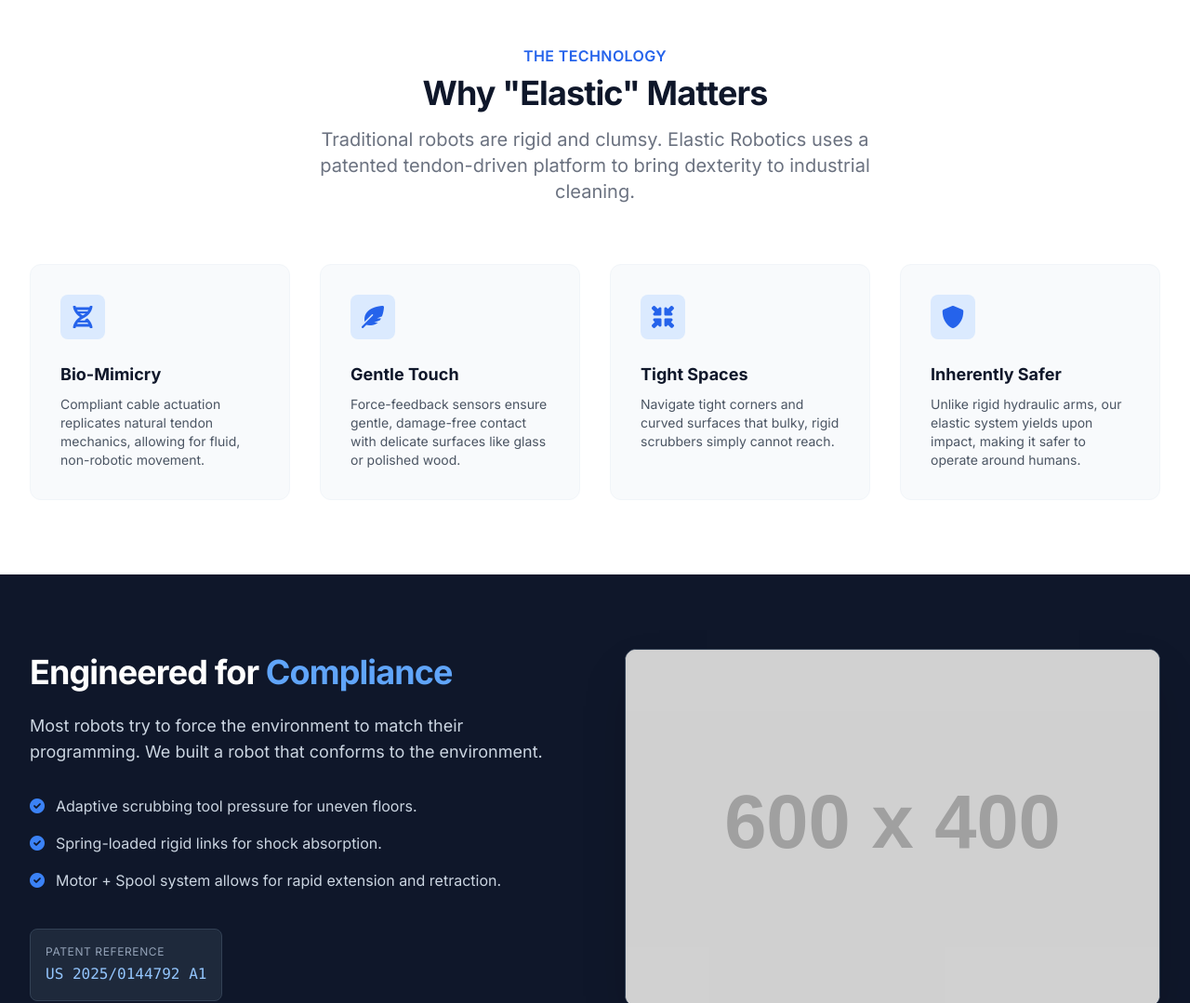
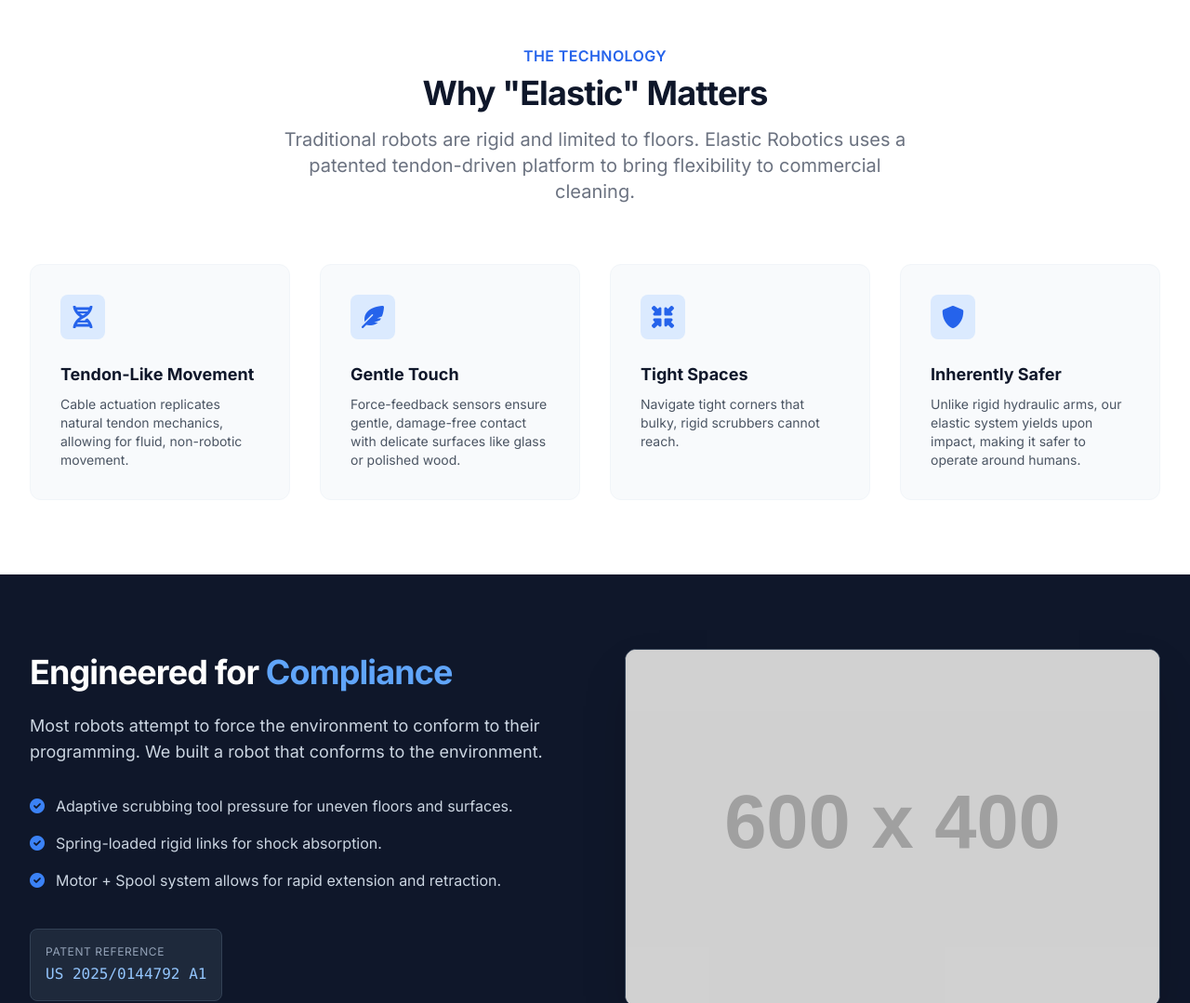
Before and after one commit to Deep2003/ElasticRobotics, a plain HTML site: page index.html in a window 1280 px wide. Shown: the part 760-1839 px from the top of the page at 93% size. Drawn offline with nearby package versions, Linux system fonts and the light colour scheme; placeholder pictures from the web are drawn by us.

Commit message:
Revise text for clarity and precision

```diff
--- a/index.html
+++ b/index.html
@@ -95,7 +95,7 @@ You can save this as `index.html`.
                     Why "Elastic" Matters
                 </p>
                 <p class="mt-4 max-w-2xl text-xl text-gray-500 mx-auto">
-                    Traditional robots are rigid and clumsy. Elastic Robotics uses a patented tendon-driven platform to bring dexterity to industrial cleaning.
+                    Traditional robots are rigid and limited to floors. Elastic Robotics uses a patented tendon-driven platform to bring flexibility to commercial cleaning.
                 </p>
             </div>
 
@@ -104,8 +104,8 @@ You can save this as `index.html`.
                     <div class="w-12 h-12 bg-blue-100 rounded-lg flex items-center justify-center mb-6 text-blue-600">
                         <i class="fas fa-dna text-2xl"></i>
                     </div>
-                    <h3 class="text-lg font-bold text-slate-900 mb-2">Bio-Mimicry</h3>
-                    <p class="text-gray-600 text-sm">Compliant cable actuation replicates natural tendon mechanics, allowing for fluid, non-robotic movement.</p>
+                    <h3 class="text-lg font-bold text-slate-900 mb-2">Tendon-Like Movement</h3>
+                    <p class="text-gray-600 text-sm"> Cable actuation replicates natural tendon mechanics, allowing for fluid, non-robotic movement.</p>
                 </div>
 
                 <div class="bg-slate-50 rounded-xl p-8 border border-slate-100 hover:shadow-xl transition duration-300">
@@ -121,7 +121,7 @@ You can save this as `index.html`.
                         <i class="fas fa-compress-arrows-alt text-2xl"></i>
                     </div>
                     <h3 class="text-lg font-bold text-slate-900 mb-2">Tight Spaces</h3>
-                    <p class="text-gray-600 text-sm">Navigate tight corners and curved surfaces that bulky, rigid scrubbers simply cannot reach.</p>
+                    <p class="text-gray-600 text-sm">Navigate tight corners that bulky, rigid scrubbers cannot reach.</p>
                 </div>
 
                 <div class="bg-slate-50 rounded-xl p-8 border border-slate-100 hover:shadow-xl transition duration-300">
@@ -143,14 +143,14 @@ You can save this as `index.html`.
                         Engineered for <span class="text-blue-400">Compliance</span>
                     </h2>
                     <p class="text-lg text-slate-300 mb-8">
-                        Most robots try to force the environment to match their programming. We built a robot that conforms to the environment.
+                        Most robots attempt to force the environment to conform to their programming. We built a robot that conforms to the environment.
                     </p>
                     <ul class="space-y-4">
                         <li class="flex items-start">
                             <div class="flex-shrink-0">
                                 <i class="fas fa-check-circle text-blue-500 mt-1"></i>
                             </div>
-                            <p class="ml-3 text-base text-slate-300">Adaptive scrubbing tool pressure for uneven floors.</p>
+                            <p class="ml-3 text-base text-slate-300">Adaptive scrubbing tool pressure for uneven floors and surfaces.</p>
                         </li>
                         <li class="flex items-start">
                             <div class="flex-shrink-0">
```
